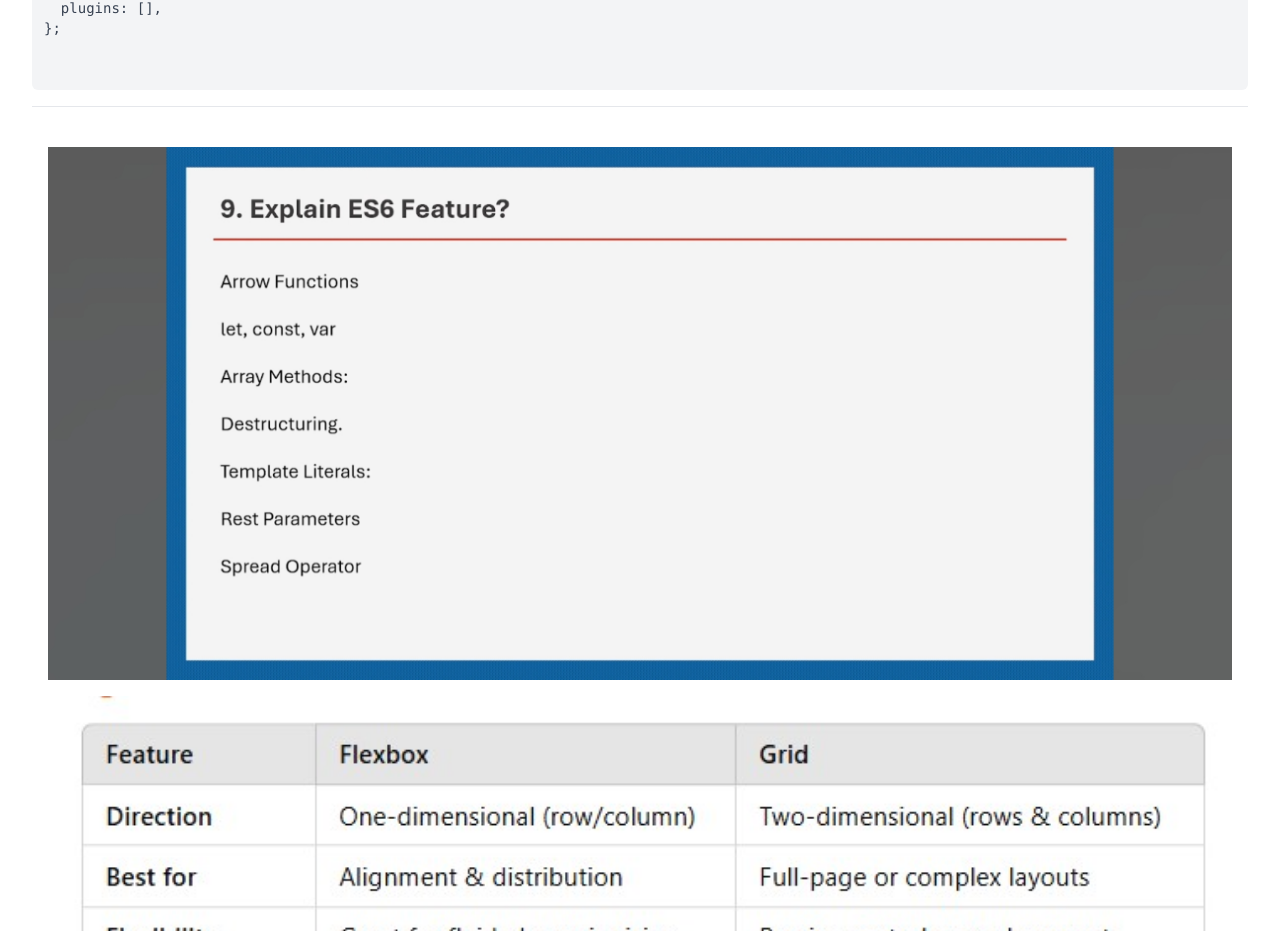
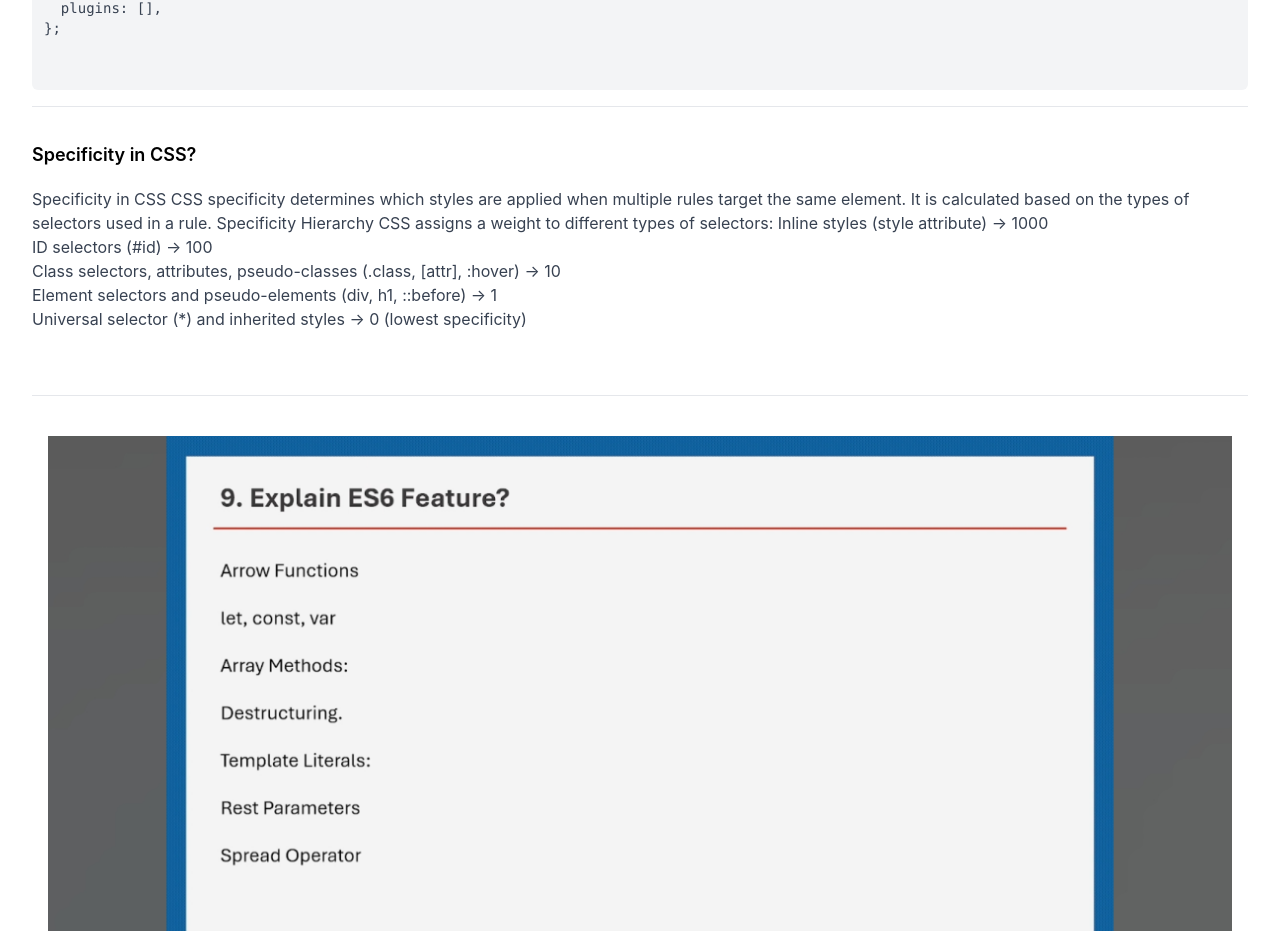
Before and after one commit to vimal336/inter-pre, a React (Vite) app: page /HtmlCss in a window 1280 px wide. Shown: the part 991-1922 px from the top of the page. Built offline with nearby package versions, Linux system fonts and the light colour scheme.

Commit message:
specifity

```diff
--- a/src/HtmlCss.jsx
+++ b/src/HtmlCss.jsx
@@ -69,6 +69,27 @@ export default {
             </pre>
           </>
         ),
+      },
+      {
+        question: "Specificity in CSS?",
+        answer: (
+          <>
+        Specificity in CSS
+CSS specificity determines which styles are applied when multiple rules target the same element. It is calculated based on the types of selectors used in a rule.
+
+Specificity Hierarchy
+
+CSS assigns a weight to different types of selectors:
+
+Inline styles (style attribute) → 1000 <br/>
+ID selectors (#id) → 100 <br/>
+Class selectors, attributes, pseudo-classes (.class, [attr], :hover) → 10 <br/>
+Element selectors and pseudo-elements (div, h1, ::before) → 1 <br/>
+Universal selector (*) and inherited styles → 0 (lowest specificity) <br/>
+            <br />
+            <br />
+          </>
+        ),
       }
 ];
 
```
